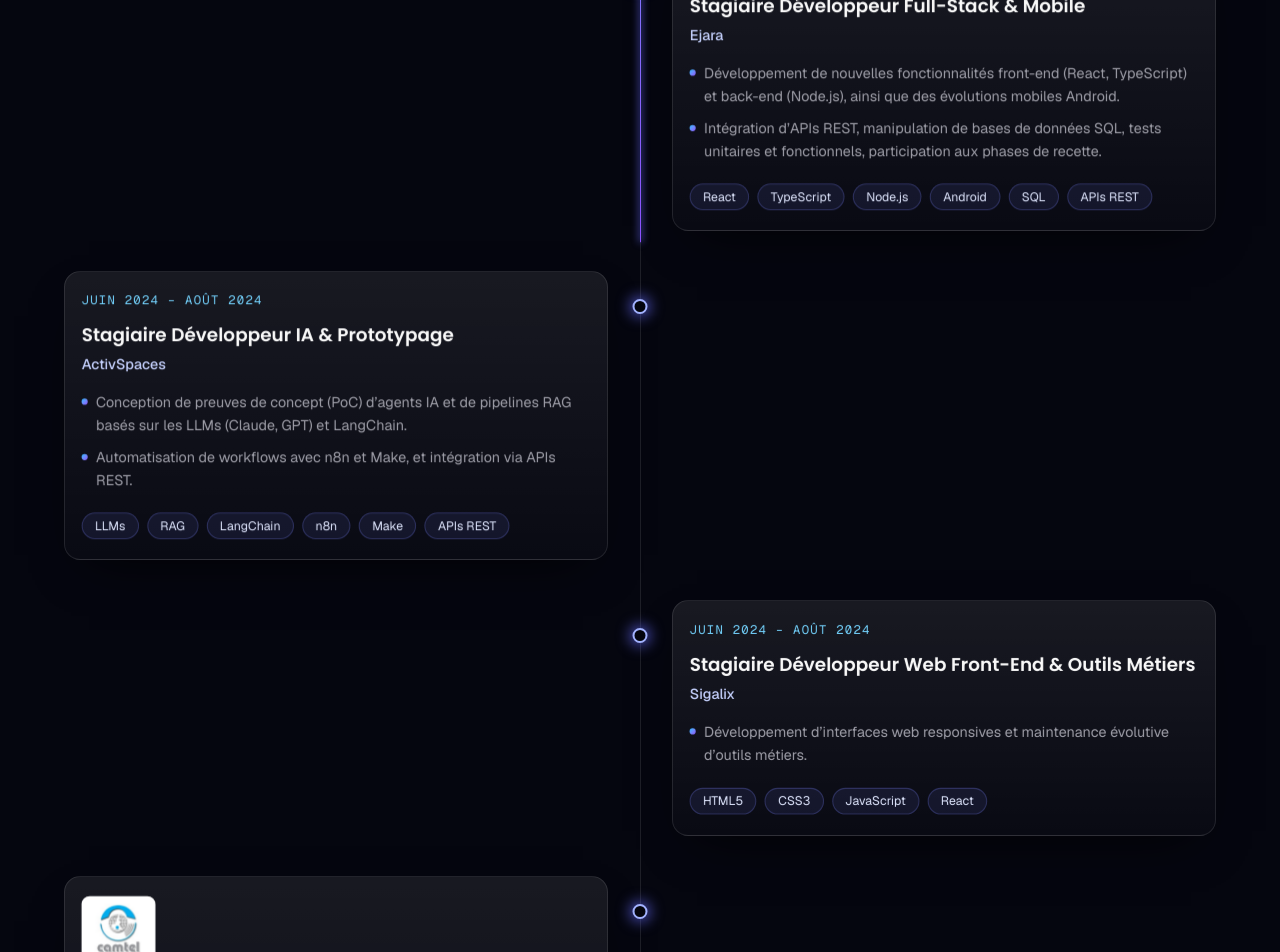
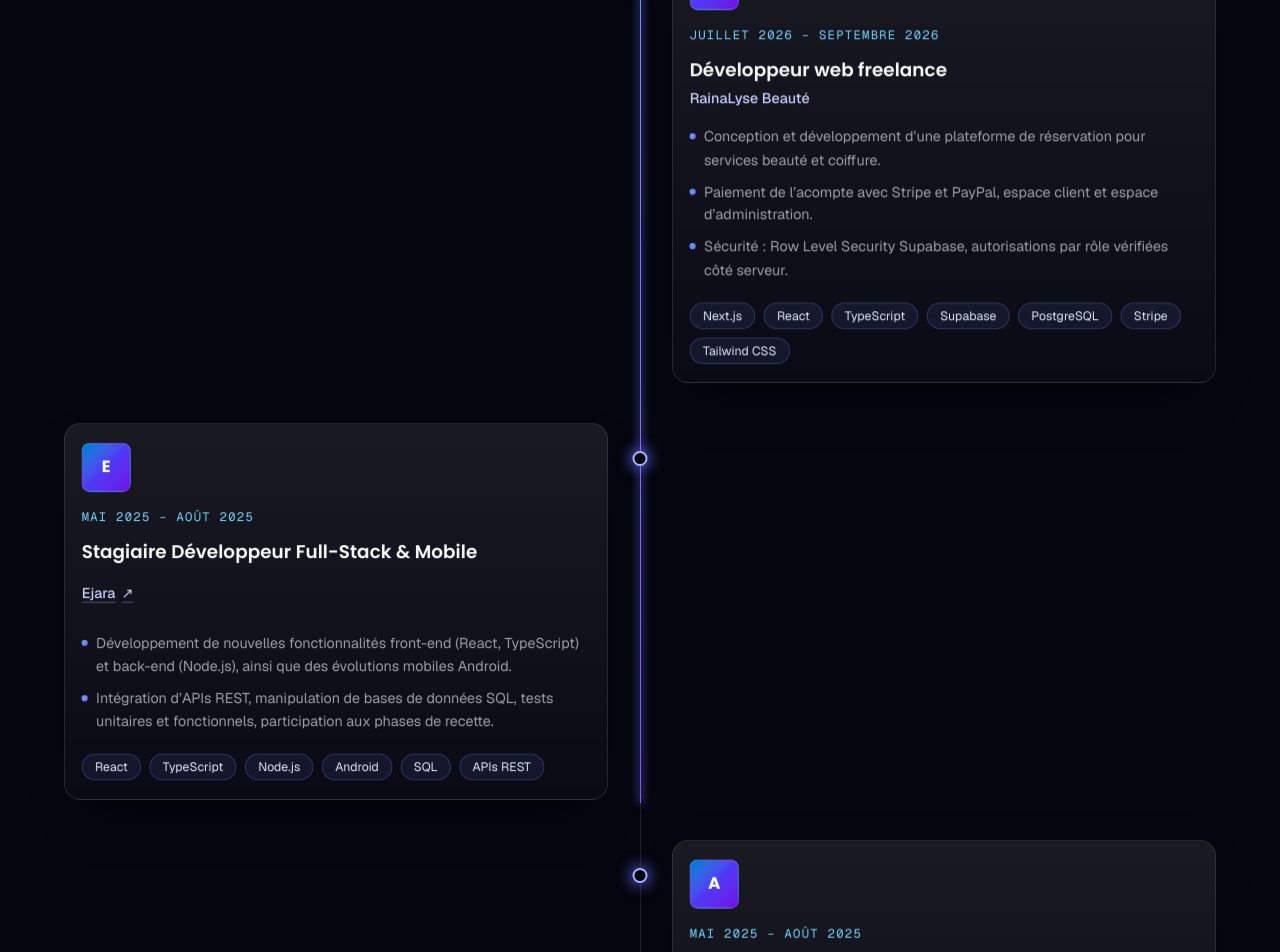
Before and after one commit to romuald12-crypto/romuald12-crypto.github.io, a Next.js app: page / in a window 1280 px wide. Shown: the part 6440-7392 px from the top of the page. Built offline with nearby package versions, Linux system fonts and the light colour scheme.

Commit message:
Section expérience : logos avec repli initiales, liens entreprises, RainaLyse et Afrimax

```diff
--- a/components/sections/Journey.tsx
+++ b/components/sections/Journey.tsx
@@ -3,6 +3,7 @@
 import Image from "next/image";
 import { useRef } from "react";
 import { motion, useReducedMotion, useScroll, useSpring } from "framer-motion";
+import CompanyLogo from "@/components/ui/CompanyLogo";
 import Reveal from "@/components/ui/Reveal";
 import SectionHeading from "@/components/ui/SectionHeading";
 import TiltCard from "@/components/ui/TiltCard";
@@ -24,7 +25,7 @@ export default function Journey() {
         <SectionHeading
           index="04"
           title="Expériences et formation"
-          subtitle="Cinq stages en entreprise, du réseau télécom au Cloud et à l’IA, puis un cursus d’ingénieur en informatique et cybersécurité."
+          subtitle="Des stages et une mission freelance, du réseau télécom au Cloud, au full-stack et à l’IA, puis un cursus en informatique et cybersécurité."
         />
 
         <div ref={timelineRef} className="relative mt-12">
@@ -58,30 +59,35 @@ export default function Journey() {
                 >
                   <TiltCard className="p-6">
                     <article>
-                      {step.logo && (
-                        <div
-                          className={`mb-4 inline-block max-w-full overflow-hidden rounded-lg ${
-                            step.logo.dark ? "bg-black" : "bg-white px-3 py-2"
-                          }`}
-                        >
-                          <Image
-                            src={step.logo.src}
-                            alt={step.logo.alt}
-                            width={step.logo.width}
-                            height={step.logo.height}
-                            className="h-auto max-h-12 w-auto max-w-full"
-                          />
-                        </div>
-                      )}
+                      <CompanyLogo name={step.company} logo={step.logo} />
+                      {step.period && (
                         <p className="font-mono text-xs uppercase tracking-widest text-sky-300">
                           <time>{step.period}</time>
                         </p>
+                      )}
                       <h3 className="mt-3 font-display text-lg font-semibold text-zinc-50">
                         {step.role}
                       </h3>
                       <p className="mt-1 text-sm font-medium text-indigo-200">
+                        {step.url ? (
+                          <a
+                            href={step.url}
+                            target="_blank"
+                            rel="noopener noreferrer"
+                            className="inline-flex min-h-11 items-center gap-1.5 underline decoration-indigo-300/40 underline-offset-4 transition-colors hover:text-zinc-50 focus-visible:outline-2 focus-visible:outline-offset-2 focus-visible:outline-indigo-400"
+                          >
                             {step.company}
+                            <span aria-hidden="true">↗</span>
+                            <span className="sr-only">(site de l’entreprise, nouvel onglet)</span>
+                          </a>
+                        ) : (
+                          step.company
+                        )}
+                        {step.place && (
+                          <span className="text-zinc-500"> · {step.place}</span>
+                        )}
                       </p>
+                      {step.points.length > 0 && (
                         <ul className="mt-4 space-y-2 text-sm leading-relaxed text-zinc-400">
                           {step.points.map((point) => (
                             <li key={point} className="flex items-start gap-2">
@@ -90,6 +96,8 @@ export default function Journey() {
                             </li>
                           ))}
                         </ul>
+                      )}
+                      {step.tech.length > 0 && (
                         <ul aria-label="Technologies" className="mt-5 flex flex-wrap gap-2">
                           {step.tech.map((tech) => (
                             <li
@@ -100,6 +108,7 @@ export default function Journey() {
                             </li>
                           ))}
                         </ul>
+                      )}
                     </article>
                   </TiltCard>
                 </Reveal>
--- /dev/null
+++ b/components/ui/CompanyLogo.tsx
@@ -0,0 +1,45 @@
+import Image from "next/image";
+
+type Logo = { src: string; alt: string; width: number; height: number; dark?: boolean };
+
+function initials(name: string) {
+  return name
+    .replace(/\(.*?\)/g, "")
+    .split(/\s+/)
+    .filter((word) => /^[A-Za-zÀ-ÿ]/.test(word))
+    .slice(0, 2)
+    .map((word) => word[0].toUpperCase())
+    .join("");
+}
+
+// Logo de l'entreprise, ou pastille avec ses initiales quand le fichier
+// n'existe pas encore dans /public/logos.
+export default function CompanyLogo({ name, logo }: { name: string; logo?: Logo }) {
+  if (logo) {
+    return (
+      <div
+        className={`mb-4 inline-block max-w-full overflow-hidden rounded-lg ${
+          logo.dark ? "bg-black" : "bg-white px-3 py-2"
+        }`}
+      >
+        <Image
+          src={logo.src}
+          alt={logo.alt}
+          width={logo.width}
+          height={logo.height}
+          className="h-auto max-h-12 w-auto max-w-full"
+        />
+      </div>
+    );
+  }
+
+  return (
+    <div
+      role="img"
+      aria-label={`Logo de ${name} (placeholder)`}
+      className="mb-4 flex h-12 w-12 items-center justify-center rounded-lg border border-white/15 bg-gradient-to-br from-sky-600 via-indigo-600 to-violet-700 font-display text-base font-bold text-white"
+    >
+      {initials(name)}
+    </div>
+  );
+}
--- a/data/portfolio.ts
+++ b/data/portfolio.ts
@@ -114,8 +114,12 @@ export const skillGroups: SkillGroup[] = [
 export type Experience = {
   role: string;
   company: string;
-  period: string;
+  // Site de l'entreprise : le lien n'est affiche que s'il est renseigne.
+  url?: string;
+  // Absent tant que la periode n'est pas confirmee.
+  period?: string;
   place?: string;
+  // Sans logo, un repli avec les initiales de l'entreprise est affiche.
   logo?: { src: string; alt: string; width: number; height: number; dark?: boolean };
   points: string[];
   tech: string[];
@@ -126,6 +130,8 @@ export const experiences: Experience[] = [
   {
     role: "Stagiaire Ingénieur Logiciel, Cloud & Cybersécurité",
     company: "KARAYES GROUP SARL",
+    place: "Douala, Cameroun",
+    // TODO url : site de Karayes Group.
     period: "Juillet 2026 – Octobre 2026",
     logo: { src: "/logos/karayes.png", alt: "Logo Karayes Group", width: 200, height: 200, dark: true },
     points: [
@@ -147,8 +153,21 @@ export const experiences: Experience[] = [
     ],
   },
   {
+    role: "Développeur web freelance",
+    company: "RainaLyse Beauté",
+    // TODO url : site en ligne de RainaLyse Beauté.
+    period: "Juillet 2026 – Septembre 2026",
+    points: [
+      "Conception et développement d’une plateforme de réservation pour services beauté et coiffure.",
+      "Paiement de l’acompte avec Stripe et PayPal, espace client et espace d’administration.",
+      "Sécurité : Row Level Security Supabase, autorisations par rôle vérifiées côté serveur.",
+    ],
+    tech: ["Next.js", "React", "TypeScript", "Supabase", "PostgreSQL", "Stripe", "Tailwind CSS"],
+  },
+  {
     role: "Stagiaire Développeur Full-Stack & Mobile",
     company: "Ejara",
+    url: "https://www.ejara.africa",
     period: "Mai 2025 – Août 2025",
     points: [
       "Développement de nouvelles fonctionnalités front-end (React, TypeScript) et back-end (Node.js), ainsi que des évolutions mobiles Android.",
@@ -157,9 +176,10 @@ export const experiences: Experience[] = [
     tech: ["React", "TypeScript", "Node.js", "Android", "SQL", "APIs REST"],
   },
   {
-    role: "Stagiaire Développeur IA & Prototypage",
+    role: "Stagiaire Développeur IA — prototypes d’assistants LLM",
     company: "ActivSpaces",
-    period: "Juin 2024 – Août 2024",
+    url: "https://activspaces.com",
+    period: "Mai 2025 – Août 2025",
     points: [
       "Conception de preuves de concept (PoC) d’agents IA et de pipelines RAG basés sur les LLMs (Claude, GPT) et LangChain.",
       "Automatisation de workflows avec n8n et Make, et intégration via APIs REST.",
@@ -167,23 +187,32 @@ export const experiences: Experience[] = [
     tech: ["LLMs", "RAG", "LangChain", "n8n", "Make", "APIs REST"],
   },
   {
-    role: "Stagiaire Développeur Web Front-End & Outils Métiers",
+    role: "Stagiaire Développeur Front-End Flutter & Outils Métiers",
     company: "Sigalix",
+    // TODO url : site de Sigalix.
     period: "Juin 2024 – Août 2024",
     points: [
-      "Développement d’interfaces web responsives et maintenance évolutive d’outils métiers.",
+      "Développement d’interfaces front-end avec Flutter et maintenance évolutive d’outils métiers.",
     ],
-    tech: ["HTML5", "CSS3", "JavaScript", "React"],
+    tech: ["Flutter", "Dart"],
   },
   {
     role: "Stagiaire Technicien Réseaux & Infrastructures Télécoms",
     company: "CAMTEL (Cameroon Telecommunications)",
+    url: "https://www.camtel.cm",
     period: "Juillet 2023 – Septembre 2023",
     logo: { src: "/logos/camtel.png", alt: "Logo Camtel", width: 200, height: 200 },
     points: [
       "Déploiement, configuration et maintenance des infrastructures réseaux et des accès internet (fibre, ADSL, TCP/IP) sous Windows et Linux.",
     ],
     tech: ["TCP/IP", "Fibre", "ADSL", "Windows", "Linux"],
+  },
+  {
+    // A completer : poste, periode et missions.
+    role: "Stage",
+    company: "Afrimax Technology",
+    points: [],
+    tech: [],
   },
 ];
 
```
Lines whose indentation alone changed are shown as unchanged.
